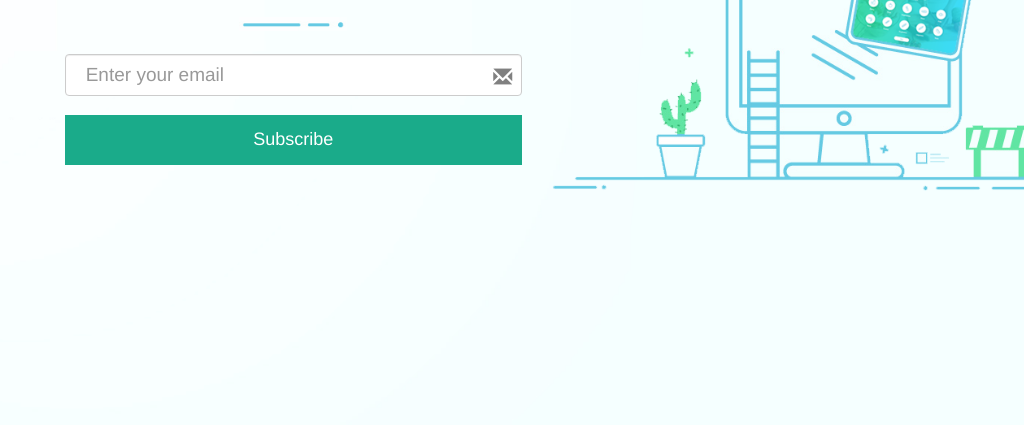
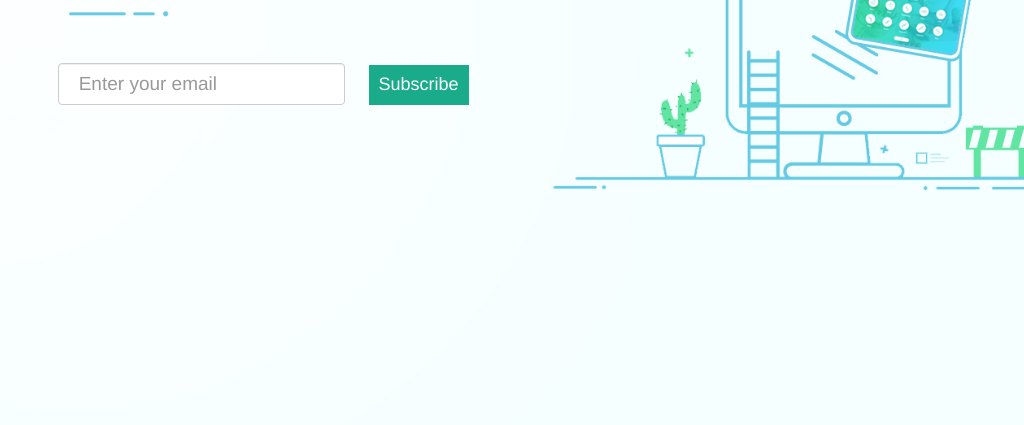
Before and after one commit to dzanabasic/ollawell, a plain HTML site: page index.html in a window 1024 px wide. Shown: the part 375-800 px from the top of the page. Drawn offline with nearby package versions, Linux system fonts and the light colour scheme.

Commit message:
Final look.
Final look.

```diff
--- a/css/style.css
+++ b/css/style.css
@@ -17,6 +17,8 @@ body{
 }
 #email{
   font-size: 19px;
+  width:100%;
+
 }
 
 #home{
@@ -24,9 +26,18 @@ body{
   margin-left:5%;
 
 }
+
 .has-feedback .form-control {
   padding:20px;
 }
+.form-group  {
+  padding:20px;
+  display:inline-block;
+}
+.ss-item {
+display:inline-block;
+}
+
 .navbar{
   background-color: transparent;
   border-bottom:transparent;
@@ -43,20 +54,11 @@ body{
   max-width:200px;
 }
 .form-group {
-  width:76%;
   border-radius:12px;
   text-indent: 12px;
+}
 
 
-}
-.glyphicon{
-    margin-right:2px;
-    color:grey;
-    border-radius:60%;
-    font-size:19px;
-    margin-top:6px;
-    margin-right:8px;
-}
 
 #computer-image{
       vertical-align: top;
@@ -65,6 +67,8 @@ body{
 #texti{
   vertical-align: middle;
   margin-top:5%;
+
+
 }
 
 #ss-submit{
@@ -72,12 +76,15 @@ body{
   color:#fff;
   border:none;
   position:relative;
-  height:50px;
+  height:40px;
   font-size:18px;
   padding:0 10px;
   cursor:pointer;
+  margin-left:1%
   transition:800ms ease all;
   outline:none;
+  /*TO REMOVE*/
+  margin:0;
 }
 #ss-submit:hover{
   background:#fff;
@@ -104,6 +111,9 @@ body{
   transition:800ms ease all;
 }
 
+form{
+  margin-left:-18px;
+}
 /*styles for different media devices*/
 /*for phones*/
 @media screen and (max-width: 767px){
@@ -116,18 +126,14 @@ body{
     max-width:150px;
   }
 
-  #ss-submit{
-  display: inline-block;
-  width:76%;
-}
+
   .form-group {
-  width:76%;
   border-radius:12px;
   text-indent: 12px;
-  display: inline-block;
+  display:inline-block;
 
+  }
 
-}
   #intro-text{
       width:100%;
       font-size: 30px;
@@ -141,12 +147,24 @@ body{
     height:0px;
   }
 
+  /*NEW ADDITION*/
+
+
+  #email{
+    width:200px;
+    font-size:18px;
+  }
 }
+
+
+
+
+
 /*for tablets*/
 @media screen and (min-width: 768px) and (max-width: 991px){
   body{
     margin-top: 30px;
-    text-align: center;
+    text-align:center;
   }
   #logo{
     max-height:80px;
@@ -155,19 +173,22 @@ body{
 
   #ss-submit{
   display: inline-block;
-  width:76%;
+  width:100px; /*CHAGE IT*/
 }
-  .form-group {
-  width:76%;
-  border-radius:12px;
-  text-indent: 12px;
-  display: inline-block;
+    .form-group {
+    border-radius:12px;
+    text-indent: 12px;
+    display:inline-block;
+
+  }
+  form{
+  margin-left:-18px;
+}
 
 
-}
   #intro-text{
       width:100%;
-      font-size: 30px;
+      font-size: 34px;
       color: rgb(89,89,89);
       font-family: "Arial Rounded MT Bold";
       font-weight: bold;
@@ -177,43 +198,58 @@ body{
     width:0px;
     height:0px;
   }
+  /*code for centering form*/
 
+
+  #email{
+  }
 }
 
 /*for small laptops*/
 @media screen and (min-width: 992px) and (max-width: 1199px){
   body{
     margin-top: 30px;
-    text-align: center;
+    text-align:left;
   }
   #logo{
     max-height:80px;
     max-width:150px;
   }
 
+  form{
+  margin-left:-27px;
+}
 
-  #ss-submit{
-  display: inline-block;
-  width:100%;
-}
-  .form-group {
-  width:100%;
+   .form-group {
   border-radius:12px;
   text-indent: 12px;
-  display: inline-block;
+  display:inline-block;
 
+  }
 
-}
   #intro-text{
       width:100%;
-      font-size: 43px;
+      font-size: 38px;
       color: rgb(89,89,89);
       font-family: "Arial Rounded MT Bold";
       font-weight: bold;
 
   }
 
+  #ss-submit{
+  display: inline-block;
+}
+    .form-group {
+    border-radius:12px;
+    text-indent: 12px;
+    display:inline-block;
 
+  }
+   /*NEW ADDITION*/
+
+  #email{
+    max-width:320px;
+  }
 
 
 }
--- a/index.html
+++ b/index.html
@@ -31,28 +31,18 @@
           <div class="col-md-6" id="texti">
             <h3 id="intro-text">Get ready for next-gen</br>Food sensitivity testing</h3>
             <img src="img/biom-line.png" style="height:14px; margin-bottom:5%;margin-top:5%;">
-            <form action="https://docs.google.com/forms/d/e/1FAIpQLSchtLB4QOPfFFoaI-HJra5ce_jlnice8MwG3E9T33o5D3x5sA/formResponse" method="POST" onload="#" id="ss-form" target="_self" autocomplete="on"><ol role="list" class="ss-question-list" style="padding-left: 0;">
+            <form action="https://docs.google.com/forms/d/e/1FAIpQLSchtLB4QOPfFFoaI-HJra5ce_jlnice8MwG3E9T33o5D3x5sA/formResponse" method="POST" onload="#" id="ss-form" target="_self" autocomplete="on">
 
-                  <div class="ss-form-question errorbox-good" role="listitem">
-                  <div dir="auto" class="ss-item ss-item-required ss-text"><div class="ss-form-entry">
-                   <div class="form-group has-feedback">
-                    <input type="email" class="form-control" placeholder="Enter your email" name="entry.1431209670" value=""  dir="auto" aria-label="Enter your email " aria-required="true" id="email"required="" title=""/>
-                    <i class="glyphicon glyphicon-envelope form-control-feedback"></i>
-                  </div>
 
-                  <div class="error-message" id="1254882286_errorMessage"></div>
-                  </div></div></div>
-                  <input type="hidden" name="draftResponse" value="[null,null,&quot;2661570048198542495&quot;]
-                  ">
-                  <input type="hidden" name="pageHistory" value="0">
+                <div class="form-group has-feedback" >
+                  <input type="email" class="form-control" placeholder="Enter your email" name="entry.1431209670" value=""  dir="auto" aria-label="Enter your email " aria-required="true" id="email" required="" title=""/>
+                </div>
 
-                  <input type="hidden" name="fbzx" value="2661570048198542495">
-                  <div class="ss-send-email-receipt" style="margin-bottom: 4px;" dir="ltr"><label for="emailReceipt" style="display:inline;"></label></div>
-                  <div class="ss-item ss-navigate">
+                <div class="ss-item ss-navigate">
                   <input type="submit" name="submit" value="Subscribe" id="ss-submit" class="jfk-button jfk-button-action ">
+                </div>
 
-                  </div></ol></form>
-
+            </form>
           </div>
 
         <div class="col-md-6 hidden-sm" >
```
